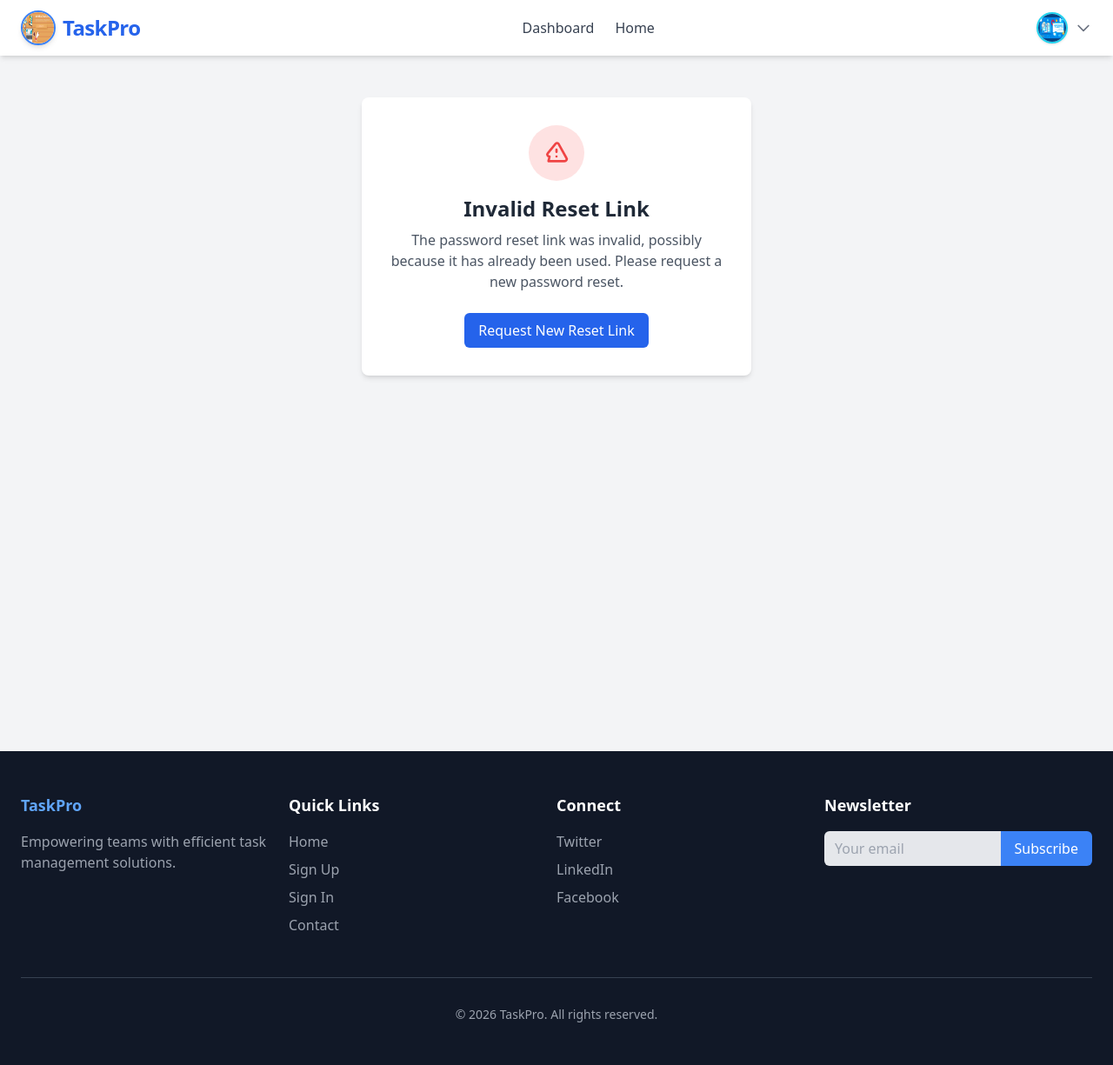
After one commit to ripro805/Phitron-Sdt-Django-Project, a Django app: page /users/password_reset/1/1/ in a window 1280 px wide. The commit adds this page. Shown: the whole page at 87% size. Run offline with Django 5.2, Linux system fonts and the light colour scheme; the visitor is signed in with stand-in values (Sample User, id 1); parts of the project's set-up code (start-up, migrations or seed data) failed here and were passed over; some libraries are stand-ins or nearby versions.

Commit message:
password change and reset

```diff
--- a/task_management/core/templates/logged_nav.html
+++ b/task_management/core/templates/logged_nav.html
@@ -23,8 +23,7 @@
 					<a href="{% url 'view_tasks' %}" class="text-gray-700 hover:text-blue-600 font-medium transition">All Tasks</a>
 					<a href="{% url 'create-task' %}" class="text-gray-700 hover:text-blue-600 font-medium transition">Create Task</a>
 				{% elif group.name == "Employee" %}
-					<a href="{% url 'view_tasks' %}" class="text-gray-700 hover:text-blue-600 font-medium transition">My Tasks</a>
-					<a href="{% url 'employee_dashboard' %}" class="text-gray-700 hover:text-blue-600 font-medium transition">My Dashboard</a>
+				<a href="{% url 'view_tasks' %}" class="text-gray-700 hover:text-blue-600 font-medium transition">My Tasks</a>
 				{% endif %}
 			{% endfor %}
 
@@ -90,8 +89,7 @@
 				<a href="{% url 'view_tasks' %}" class="block py-2 text-gray-700 hover:text-blue-600 font-medium">All Tasks</a>
 				<a href="{% url 'create-task' %}" class="block py-2 text-gray-700 hover:text-blue-600 font-medium">Create Task</a>
 			{% elif group.name == "Employee" %}
-				<a href="{% url 'view_tasks' %}" class="block py-2 text-gray-700 hover:text-blue-600 font-medium">My Tasks</a>
-				<a href="{% url 'employee_dashboard' %}" class="block py-2 text-gray-700 hover:text-blue-600 font-medium">My Dashboard</a>
+			<a href="{% url 'view_tasks' %}" class="block py-2 text-gray-700 hover:text-blue-600 font-medium">My Tasks</a>
 			{% endif %}
 		{% endfor %}
 
--- a/task_management/tasks/templates/dashboard/employee_dashboard.html
+++ b/task_management/tasks/templates/dashboard/employee_dashboard.html
@@ -4,6 +4,7 @@
 
 {% block dashboard_header %}Employee Dashboard{% endblock %}
 
+{% block dashboard_actions %}{% endblock %}
 {% block stats_cards %}
     <!-- Total Tasks Card -->
     <div class="bg-blue-50 p-6 rounded-lg shadow">
@@ -102,5 +103,3 @@
         {% endif %}
     </div>
 {% endblock %}
-
-{% endblock tasks %}
--- a/task_management/users/forms.py
+++ b/task_management/users/forms.py
@@ -1,6 +1,6 @@
 from django.contrib.auth.models import Group
 import re
-from django.contrib.auth.forms import AuthenticationForm
+from django.contrib.auth.forms import AuthenticationForm, PasswordChangeForm, PasswordResetForm, SetPasswordForm
 from django import forms
 
 from tasks.forms import StyledFormMixin
@@ -93,3 +93,42 @@ class CreateGroupForm(StyledFormMixin, forms.ModelForm):
     class Meta:
         model=Group
         fields=['name','permissions']
+
+# Password Change Form
+class CustomPasswordChangeForm(PasswordChangeForm):
+    def __init__(self, *args, **kwargs):
+        super().__init__(*args, **kwargs)
+        self.fields['old_password'].widget.attrs.update({
+            'class': 'w-full px-3 py-2 border border-gray-300 rounded-md focus:outline-none focus:ring-2 focus:ring-blue-500 focus:border-transparent',
+            'placeholder': 'Enter current password',
+        })
+        self.fields['new_password1'].widget.attrs.update({
+            'class': 'w-full px-3 py-2 border border-gray-300 rounded-md focus:outline-none focus:ring-2 focus:ring-blue-500 focus:border-transparent',
+            'placeholder': 'Enter new password',
+        })
+        self.fields['new_password2'].widget.attrs.update({
+            'class': 'w-full px-3 py-2 border border-gray-300 rounded-md focus:outline-none focus:ring-2 focus:ring-blue-500 focus:border-transparent',
+            'placeholder': 'Confirm new password',
+        })
+
+# Password Reset Form
+class CustomPasswordResetForm(PasswordResetForm):
+    def __init__(self, *args, **kwargs):
+        super().__init__(*args, **kwargs)
+        self.fields['email'].widget.attrs.update({
+            'class': 'w-full px-3 py-2 border border-gray-300 rounded-md focus:outline-none focus:ring-2 focus:ring-blue-500 focus:border-transparent',
+            'placeholder': 'Enter your email address',
+        })
+
+# Set Password Form (for password reset confirm)
+class CustomSetPasswordForm(SetPasswordForm):
+    def __init__(self, *args, **kwargs):
+        super().__init__(*args, **kwargs)
+        self.fields['new_password1'].widget.attrs.update({
+            'class': 'w-full px-3 py-2 border border-gray-300 rounded-md focus:outline-none focus:ring-2 focus:ring-blue-500 focus:border-transparent',
+            'placeholder': 'Enter new password',
+        })
+        self.fields['new_password2'].widget.attrs.update({
+            'class': 'w-full px-3 py-2 border border-gray-300 rounded-md focus:outline-none focus:ring-2 focus:ring-blue-500 focus:border-transparent',
+            'placeholder': 'Confirm new password',
+        })
--- /dev/null
+++ b/task_management/users/templates/accounts/password_reset_confirm.html
@@ -0,0 +1,83 @@
+{% extends "base.html" %}
+
+{% block title %}Set New Password - TaskPro{% endblock %}
+
+{% block content %}
+<div class="min-h-screen bg-gray-100 py-12">
+    <div class="max-w-md mx-auto bg-white rounded-lg shadow-md p-8">
+        {% if validlink %}
+            <h2 class="text-2xl font-bold text-center text-gray-800 mb-6">Set New Password</h2>
+
+            <p class="text-gray-600 text-center mb-6">
+                Please enter your new password twice so we can verify you typed it in correctly.
+            </p>
+
+            <form method="post" class="space-y-6">
+                {% csrf_token %}
+
+                {% if form.errors %}
+                    <div class="bg-red-50 border border-red-200 rounded-md p-3">
+                        {% for field, errors in form.errors.items %}
+                            {% for error in errors %}
+                                <p class="text-red-600 text-sm">{{ error }}</p>
+                            {% endfor %}
+                        {% endfor %}
+                    </div>
+                {% endif %}
+
+                <div>
+                    <label for="{{ form.new_password1.id_for_label }}" class="block text-sm font-medium text-gray-700 mb-1">
+                        New Password
+                    </label>
+                    {{ form.new_password1 }}
+                    {% if form.new_password1.errors %}
+                        <div class="mt-1 text-red-600 text-sm">
+                            {% for error in form.new_password1.errors %}
+                                <p>{{ error }}</p>
+                            {% endfor %}
+                        </div>
+                    {% endif %}
+                </div>
+
+                <div>
+                    <label for="{{ form.new_password2.id_for_label }}" class="block text-sm font-medium text-gray-700 mb-1">
+                        Confirm New Password
+                    </label>
+                    {{ form.new_password2 }}
+                    {% if form.new_password2.errors %}
+                        <div class="mt-1 text-red-600 text-sm">
+                            {% for error in form.new_password2.errors %}
+                                <p>{{ error }}</p>
+                            {% endfor %}
+                        </div>
+                    {% endif %}
+                </div>
+
+                <div class="flex gap-4">
+                    <button type="submit"
+                            class="flex-1 bg-blue-600 text-white py-2 px-4 rounded-md hover:bg-blue-700 focus:outline-none focus:ring-2 focus:ring-blue-500 focus:ring-offset-2 transition duration-200">
+                        Set New Password
+                    </button>
+                </div>
+            </form>
+        {% else %}
+            <div class="text-center">
+                <div class="mx-auto w-16 h-16 bg-red-100 rounded-full flex items-center justify-center mb-4">
+                    <svg class="w-8 h-8 text-red-500" fill="none" stroke="currentColor" viewBox="0 0 24 24">
+                        <path stroke-linecap="round" stroke-linejoin="round" stroke-width="2" d="M12 9v2m0 4h.01m-6.938 4h13.856c1.54 0 2.502-1.667 1.732-2.5L13.732 4c-.77-.833-1.764-.833-2.534 0L4.28 12.5c-.77.833.192 2.5 1.732 2.5z"></path>
+                    </svg>
+                </div>
+                <h2 class="text-2xl font-bold text-gray-800 mb-2">Invalid Reset Link</h2>
+                <p class="text-gray-600 mb-6">
+                    The password reset link was invalid, possibly because it has already been used.
+                    Please request a new password reset.
+                </p>
+                <a href="{% url 'password_reset' %}"
+                   class="inline-block bg-blue-600 text-white py-2 px-4 rounded-md hover:bg-blue-700 focus:outline-none focus:ring-2 focus:ring-blue-500 focus:ring-offset-2 transition duration-200">
+                    Request New Reset Link
+                </a>
+            </div>
+        {% endif %}
+    </div>
+</div>
+{% endblock %}
--- /dev/null
+++ b/task_management/users/templates/accounts/password_reset_subject.txt
@@ -0,0 +1 @@
+TaskPro Password Reset
--- a/task_management/users/templates/accounts/profile.html
+++ b/task_management/users/templates/accounts/profile.html
@@ -75,7 +75,7 @@
         <nav class="mt-6">
           <a href="#" class="block py-2 px-4 text-gray-700 bg-gray-200 hover:bg-gray-300">Profile</a>
           <a href="#" class="block py-2 px-4 text-gray-700 hover:bg-gray-200">Edit Profile</a>
-          <a href="#" class="block py-2 px-4 text-gray-700 hover:bg-gray-200">Change Password</a>
+          <a href="{% url 'password_change' %}" class="block py-2 px-4 text-gray-700 hover:bg-gray-200">Change Password</a>
         </nav>
       </aside>
 
--- a/task_management/users/urls.py
+++ b/task_management/users/urls.py
@@ -1,6 +1,6 @@
 from django.urls import path
 
-from users.views import admin_dashboard, assign_role, create_group, group_list, sign_in, sign_up, activate_account, CustomLoginView, ProfileView, CustomLogoutView
+from users.views import admin_dashboard, assign_role, create_group, group_list, sign_in, sign_up, activate_account, CustomLoginView, ProfileView, CustomLogoutView, CustomPasswordChangeView, CustomPasswordChangeDoneView, CustomPasswordResetView, CustomPasswordResetDoneView, CustomPasswordResetConfirmView, CustomPasswordResetCompleteView
 
 urlpatterns = [
     path('sign-up/', sign_up, name='sign_up'),
@@ -13,4 +13,10 @@ urlpatterns = [
     path('admin/create-group/', create_group, name='create_group'),
     path('admin/group-list/', group_list, name='group_list'),
     path('profile/', ProfileView.as_view(), name='profile'),
+    path('password_change/', CustomPasswordChangeView.as_view(), name='password_change'),
+    path('password_change/done/', CustomPasswordChangeDoneView.as_view(), name='password_change_done'),
+    path('password_reset/', CustomPasswordResetView.as_view(), name='password_reset'),
+    path('password_reset/done/', CustomPasswordResetDoneView.as_view(), name='password_reset_done'),
+    path('password_reset/<uidb64>/<token>/', CustomPasswordResetConfirmView.as_view(), name='password_reset_confirm'),
+    path('password_reset/complete/', CustomPasswordResetCompleteView.as_view(), name='password_reset_complete'),
 ]
--- a/task_management/users/views.py
+++ b/task_management/users/views.py
@@ -3,7 +3,7 @@ from django.views.generic import TemplateView
 
 from django.shortcuts import render
 from django.contrib.auth.forms import UserCreationForm
-from users.forms import RegisterForm, CustomizeRegisterForm,LoginForm, AssignRoleForm,CreateGroupForm
+from users.forms import RegisterForm, CustomizeRegisterForm,LoginForm, AssignRoleForm,CreateGroupForm, CustomPasswordChangeForm, CustomPasswordResetForm, CustomSetPasswordForm
 from django.contrib.auth.models import User, Group
 from django.contrib.auth import authenticate, login as auth_login , logout
 from django.shortcuts import redirect
@@ -12,7 +12,7 @@ from users.forms import StyledAuthenticationForm
 from django.contrib.auth.tokens import default_token_generator
 from django.contrib.auth.decorators import login_required, user_passes_test
 from django.db.models import Prefetch
-from django.contrib.auth.views import LoginView, LogoutView
+from django.contrib.auth.views import LoginView, LogoutView, PasswordChangeView, PasswordChangeDoneView, PasswordResetView, PasswordResetDoneView, PasswordResetConfirmView, PasswordResetCompleteView
 
 # Create your views here.
 
@@ -57,6 +57,42 @@ class CustomLoginView(LoginView):
         return next_url if next_url else super().get_success_url()
 class CustomLogoutView(LogoutView):
     next_page = "home"  # Redirect to home after logout
+
+# Password change views
+class CustomPasswordChangeView(PasswordChangeView):
+    template_name = 'accounts/password_change_form.html'
+    success_url = '/users/password_change/done/'
+
+class CustomPasswordChangeDoneView(PasswordChangeDoneView):
+    template_name = 'accounts/password_change_done.html'
+
+# Password change views
+class CustomPasswordChangeView(PasswordChangeView):
+    template_name = 'accounts/password_change_form.html'
+    form_class = CustomPasswordChangeForm
+    success_url = '/users/password_change/done/'
+
+class CustomPasswordChangeDoneView(PasswordChangeDoneView):
+    template_name = 'accounts/password_change_done.html'
+
+# Password reset views
+class CustomPasswordResetView(PasswordResetView):
+    template_name = 'accounts/password_reset_form.html'
+    form_class = CustomPasswordResetForm
+    email_template_name = 'accounts/password_reset_email.html'
+    subject_template_name = 'accounts/password_reset_subject.txt'
+    success_url = '/users/password_reset/done/'
+
+class CustomPasswordResetDoneView(PasswordResetDoneView):
+    template_name = 'accounts/password_reset_done.html'
+
+class CustomPasswordResetConfirmView(PasswordResetConfirmView):
+    template_name = 'accounts/password_reset_confirm.html'
+    form_class = CustomSetPasswordForm
+    success_url = '/users/password_reset/complete/'
+
+class CustomPasswordResetCompleteView(PasswordResetCompleteView):
+    template_name = 'accounts/password_reset_complete.html'
 @login_required
 def sign_out(request):
     logout(request)
```
Also changed, not shown: task_management/task_management/settings.py (+12 -9 lines), task_management/users/templates/accounts/password_change_done.html (added, +30 -0 lines), task_management/users/templates/accounts/password_change_form.html (added, +78 -0 lines), task_management/users/templates/accounts/password_reset_complete.html (added, +30 -0 lines), task_management/users/templates/accounts/password_reset_done.html (added, +32 -0 lines), task_management/users/templates/accounts/password_reset_email.html (added, +12 -0 lines), task_management/users/templates/accounts/password_reset_form.html (added, +54 -0 lines), task_management/users/templates/registration/login.html (+8 -0 lines).
